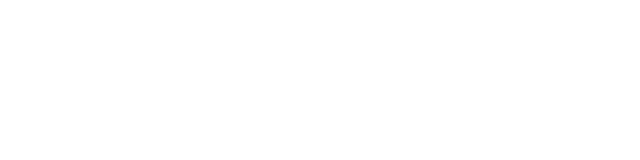
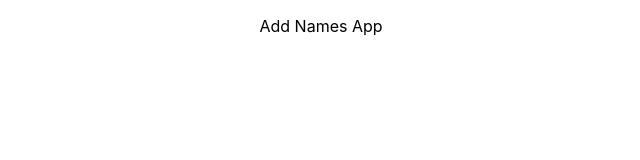
Before and after one commit to Brendafrenjo/add-names, a React (Create React App) app: page / in a window 1280 px wide. Shown: the top 160 px of the page, without its empty margins (319-959 px from the left). Built offline with nearby package versions, Linux system fonts and the light colour scheme.

Commit message:
Added mapStateToProps

```diff
--- a/src/App.js
+++ b/src/App.js
@@ -2,7 +2,17 @@ import "./App.css";
 import { connect } from "react-redux";
 
 function App() {
-  return <div className="App"></div>;
+  return (
+    <div className="App">
+      <p>Add Names App</p>
+    </div>
+  );
 }
 
-export default connect()(App);
+function mapStateToProps(state) {
+  return {
+    names: state.names,
+  };
+}
+
+export default connect(mapStateToProps)(App);
```
